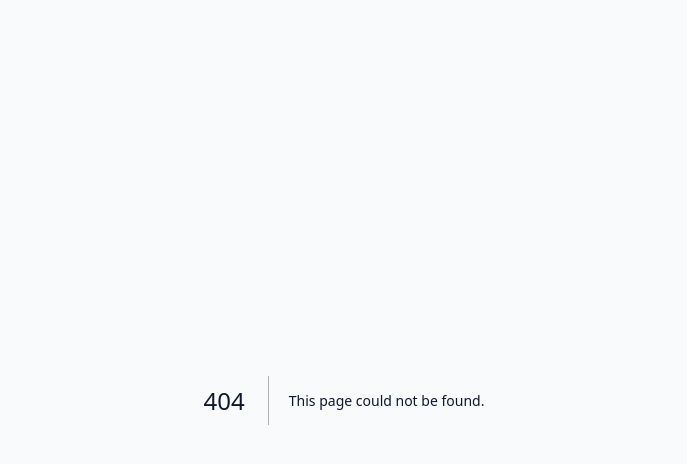
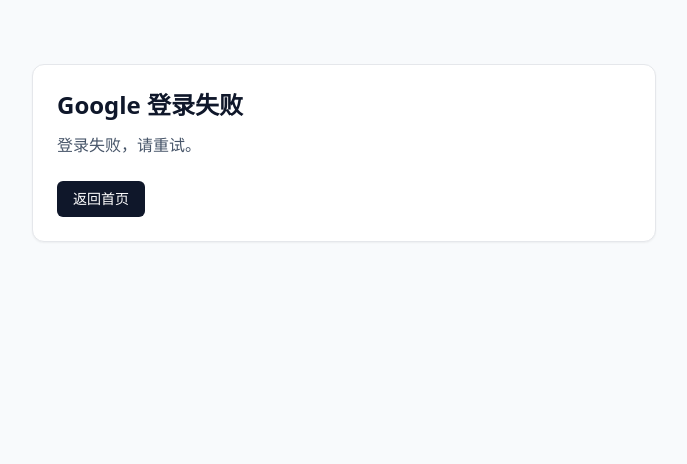
Before and after one commit to bliu29326-boop/image-background-remover, a Next.js app: page /auth/error in a window 1280 px wide. Before the commit this address had no page. Shown: the top 464 px of the page, without its empty margins (296-983 px from the left). Built offline with nearby package versions, Linux system fonts and the light colour scheme.

Commit message:
Fix NextAuth route handling and add auth error page

```diff
--- a/app/api/auth/[...nextauth]/route.ts
+++ b/app/api/auth/[...nextauth]/route.ts
@@ -1,3 +1,6 @@
+export const runtime = "nodejs";
+export const dynamic = "force-dynamic";
+
 import NextAuth from "next-auth";
 import { authOptions } from "@/auth";
 
--- /dev/null
+++ b/app/auth/error/page.tsx
@@ -0,0 +1,43 @@
+type SearchParams = Record<string, string | string[] | undefined>;
+
+function getErrorMessage(error: string | undefined) {
+  switch (error) {
+    case "Configuration":
+      return "登录配置有问题，通常是 NEXTAUTH_URL、AUTH_SECRET 或 Google OAuth 配置不一致。";
+    case "AccessDenied":
+      return "访问被拒绝，可能是 Google 账号未通过授权。";
+    case "Verification":
+      return "登录校验失败，请重试一次。";
+    default:
+      return error ? `登录失败：${error}` : "登录失败，请重试。";
+  }
+}
+
+export default function AuthErrorPage({
+  searchParams,
+}: {
+  searchParams: SearchParams;
+}) {
+  const raw = searchParams?.error;
+  const error = Array.isArray(raw) ? raw[0] : raw;
+
+  return (
+    <main className="mx-auto max-w-2xl px-6 py-16">
+      <div className="rounded-xl border bg-white p-6 shadow-sm">
+        <h1 className="text-2xl font-semibold text-slate-900">Google 登录失败</h1>
+        <p className="mt-3 text-slate-600">{getErrorMessage(error)}</p>
+        {error && (
+          <p className="mt-2 text-sm text-slate-500">
+            error code: <code>{error}</code>
+          </p>
+        )}
+        <a
+          href="/"
+          className="mt-6 inline-block rounded-md bg-slate-900 px-4 py-2 text-sm font-medium text-white hover:bg-slate-800"
+        >
+          返回首页
+        </a>
+      </div>
+    </main>
+  );
+}
```
Also changed, not shown: auth.ts (+18 -1 lines).
